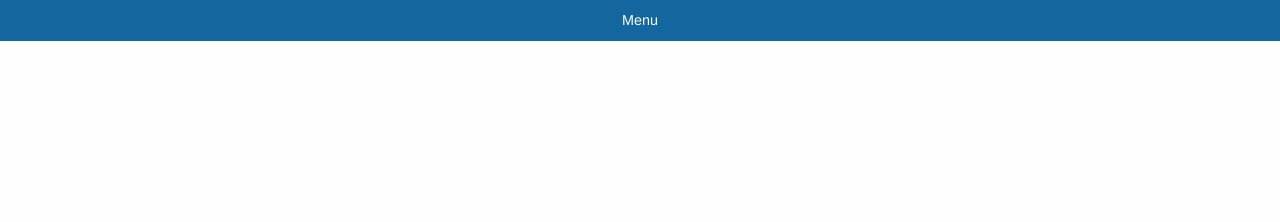
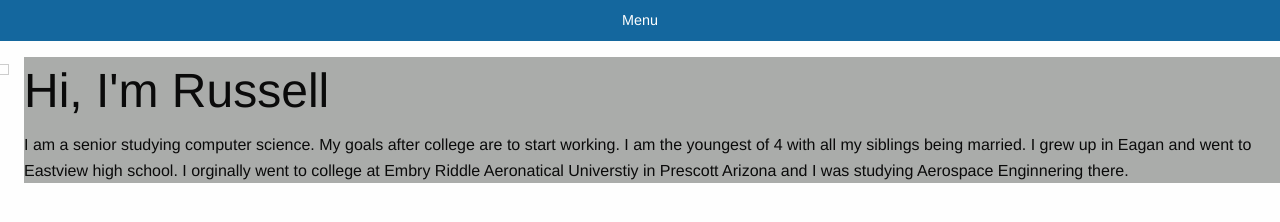
Before and after one commit to RussellOstergaard/RussellOstergaard.github.io, a plain HTML site: page index.html in a window 1280 px wide. Drawn offline with Linux system fonts and the light colour scheme.

Commit message:
info for index.html was added just need headshot

```diff
--- a/index.html
+++ b/index.html
@@ -14,7 +14,6 @@
                 <button class="close-button" aria-label="Close menu" type="button" data-close>
                     <span aria-hidden="true">&times;</span>
                 </button>
-
                 <!-- Menu Data -->
                 <ul class="vertical menu">
                     <li><a href="resume.html">Resume</a></li>
@@ -30,6 +29,18 @@
                     </div>
                 </div>
             </div>
+            <div class="media-object stack-for-small">
+                <div class="media-object-section">
+                    <div class="thumbnail">
+                        <!-- headshot goes here -->
+                        <img src="">
+                    </div>
+                </div>
+                <div class="media-object-section" style="background-color: #aaacaa;">
+                    <h1>Hi, I'm Russell</h1>
+                    <p>I am a senior studying computer science. My goals after college are to start working. I am the youngest of 4 with all my siblings being married. I grew up in Eagan and went to Eastview high school. I orginally went to college at Embry Riddle Aeronatical Universtiy in Prescott Arizona and I was studying Aerospace Enginnering there.</p>
+                </div>
+            </div>
         </div>
         <script src="js/vendor/jquery.js"></script>
         <script src="js/vendor/what-input.js"></script>
```
